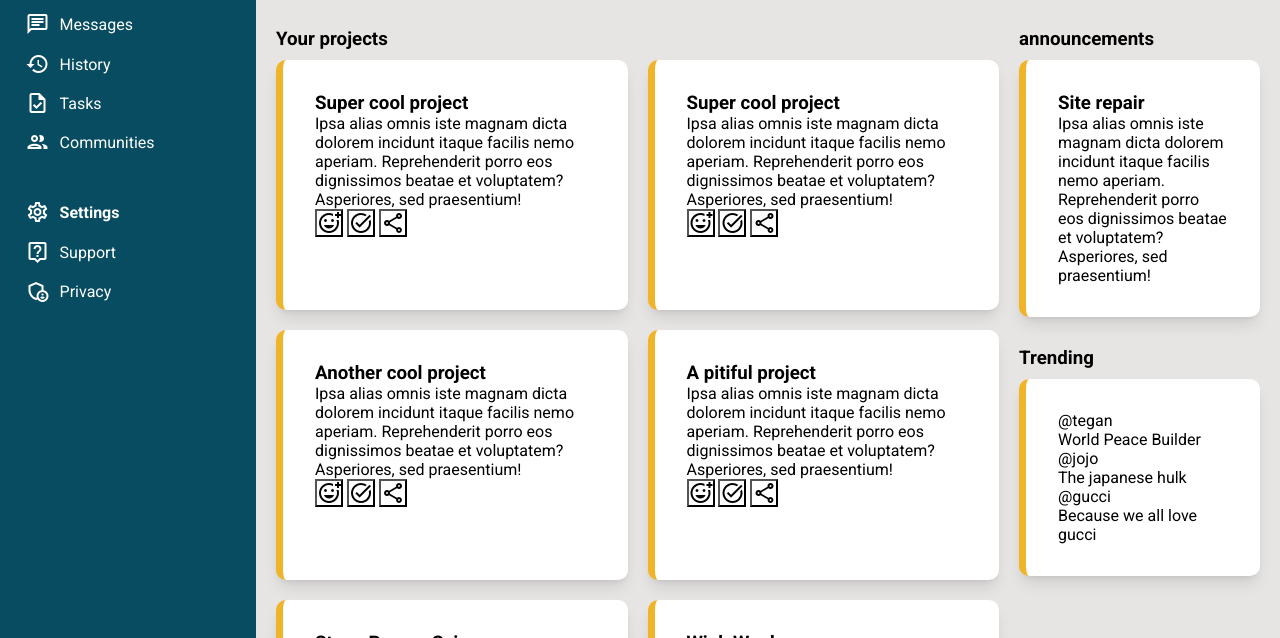
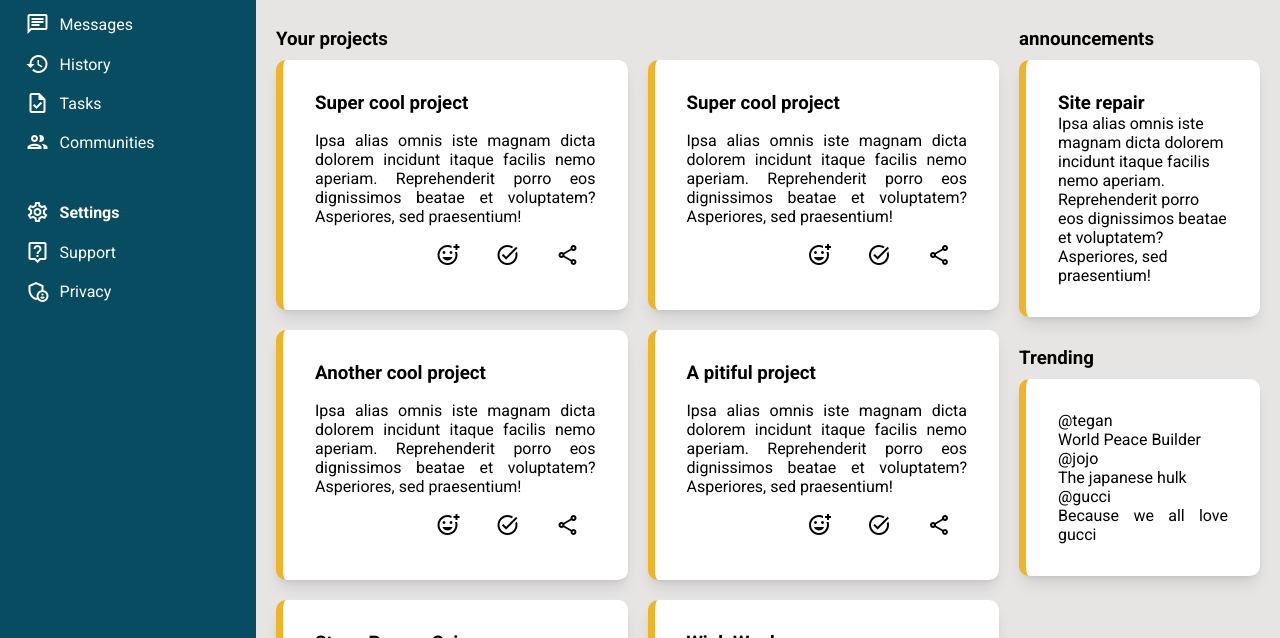
Before and after one commit to growindiedev/odin-admin-dashboard, a plain HTML site: page index.html in a window 1280 px wide. Shown: the part 162-800 px from the top of the page. Drawn offline with Linux system fonts and the light colour scheme.

Commit message:
enhance project cards

```diff
--- a/index.html
+++ b/index.html
@@ -70,7 +70,7 @@
               itaque facilis nemo aperiam. Reprehenderit porro eos
               dignissimos beatae et voluptatem? Asperiores, sed praesentium!
               </p>
-              <div>
+              <div class="rxn-btns">
                 <button class="material-icons-outlined card-btn">add_reaction</button>
                 <button class="material-icons-outlined card-btn">task_alt</button>
                 <button class="material-icons-outlined card-btn">share</button>
@@ -84,7 +84,7 @@
             itaque facilis nemo aperiam. Reprehenderit porro eos
             dignissimos beatae et voluptatem? Asperiores, sed praesentium!
             </p>
-            <div>
+            <div class="rxn-btns">
               <button class="material-icons-outlined card-btn">add_reaction</button>
               <button class="material-icons-outlined card-btn">task_alt</button>
               <button class="material-icons-outlined card-btn">share</button>
@@ -98,7 +98,7 @@
               itaque facilis nemo aperiam. Reprehenderit porro eos
               dignissimos beatae et voluptatem? Asperiores, sed praesentium!
               </p>
-              <div>
+              <div class="rxn-btns">
                 <button class="material-icons-outlined card-btn">add_reaction</button>
                 <button class="material-icons-outlined card-btn">task_alt</button>
                 <button class="material-icons-outlined card-btn">share</button>
@@ -112,7 +112,7 @@
               itaque facilis nemo aperiam. Reprehenderit porro eos
               dignissimos beatae et voluptatem? Asperiores, sed praesentium!
               </p>
-              <div>
+              <div class="rxn-btns">
                 <button class="material-icons-outlined card-btn">add_reaction</button>
                 <button class="material-icons-outlined card-btn">task_alt</button>
                 <button class="material-icons-outlined card-btn">share</button>
@@ -126,7 +126,7 @@
               itaque facilis nemo aperiam. Reprehenderit porro eos
               dignissimos beatae et voluptatem? Asperiores, sed praesentium!
               </p>
-              <div>
+              <div class="rxn-btns">
                 <button class="material-icons-outlined card-btn">add_reaction</button>
                 <button class="material-icons-outlined card-btn">task_alt</button>
                 <button class="material-icons-outlined card-btn">share</button>
@@ -140,7 +140,7 @@
               itaque facilis nemo aperiam. Reprehenderit porro eos
               dignissimos beatae et voluptatem? Asperiores, sed praesentium!
               </p>
-              <div>
+              <div class="rxn-btns">
                 <button class="material-icons-outlined card-btn">add_reaction</button>
                 <button class="material-icons-outlined card-btn">task_alt</button>
                 <button class="material-icons-outlined card-btn">share</button>
@@ -154,7 +154,7 @@
               itaque facilis nemo aperiam. Reprehenderit porro eos
               dignissimos beatae et voluptatem? Asperiores, sed praesentium!
               </p>
-              <div>
+              <div class="rxn-btns">
                 <button class="material-icons-outlined card-btn">add_reaction</button>
                 <button class="material-icons-outlined card-btn">task_alt</button>
                 <button class="material-icons-outlined card-btn">share</button>
--- a/style.css
+++ b/style.css
@@ -170,6 +170,24 @@ img {
   padding-bottom: 20px;
 }
 
+.project-cards .card {
+  /* border: 1px solid red; */
+  display: grid;
+  gap: 10px
+}
+
+.card p {
+  text-align: justify;
+}
+
+.rxn-btns {
+  justify-self: end;
+}
+
+/* .project-cards .card * {
+  border: 1px solid red;
+} */
+
 .announcements {
   grid-area: announcements;
 }
@@ -186,6 +204,10 @@ img {
   padding: 2rem;
 }
 
+
+
 .card-btn {
   background-color: white;
+  border: none;
+  padding: 0 1rem;
 }
```
